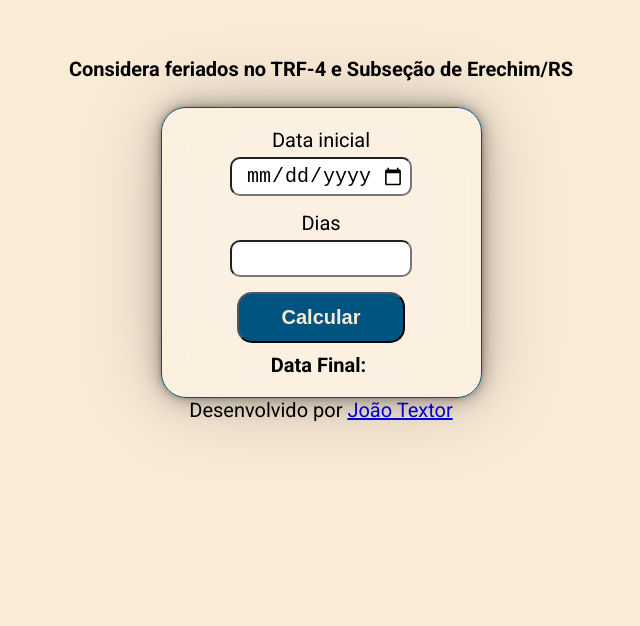
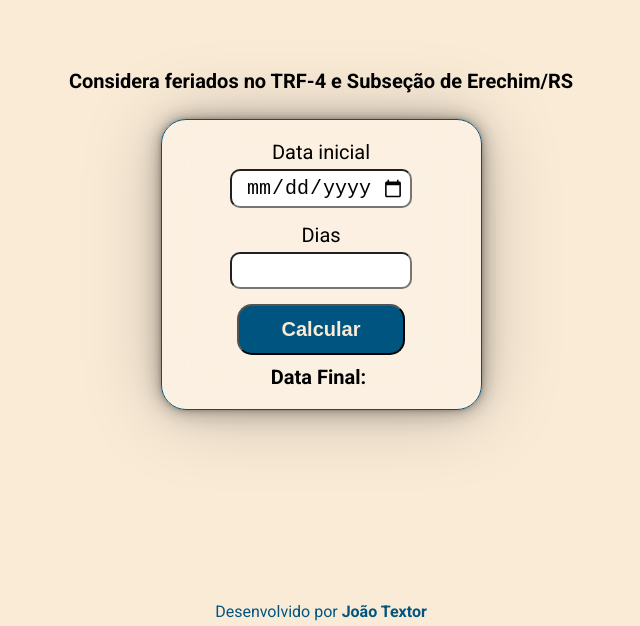
Before and after one commit to joaotextor/business-days-calculator, a plain HTML site: page index.html in a window 1280 px wide. Shown: the part 174-800 px from the top of the page, without its empty margins (319-959 px from the left). Drawn offline with Linux system fonts and the light colour scheme.

Commit message:
footer styles

```diff
--- a/styles.css
+++ b/styles.css
@@ -16,6 +16,19 @@ body {
 
 form {
     text-align: center;
+}
+
+footer {
+    color: #005580;
+    position: absolute;
+    bottom: .5rem;
+    font-size: 1.6rem;
+}
+
+footer a:any-link {
+    color: #005580;
+    text-decoration: none;
+    font-weight: bold;
 }
 
 .container {
@@ -117,6 +130,12 @@ form {
     }
 }
 
+@media (max-height: 800px) {
+    .toast {
+        bottom: 10rem;
+    }
+}
+
 .active-success {
     background-color: #005580;
     opacity: 1;
```
